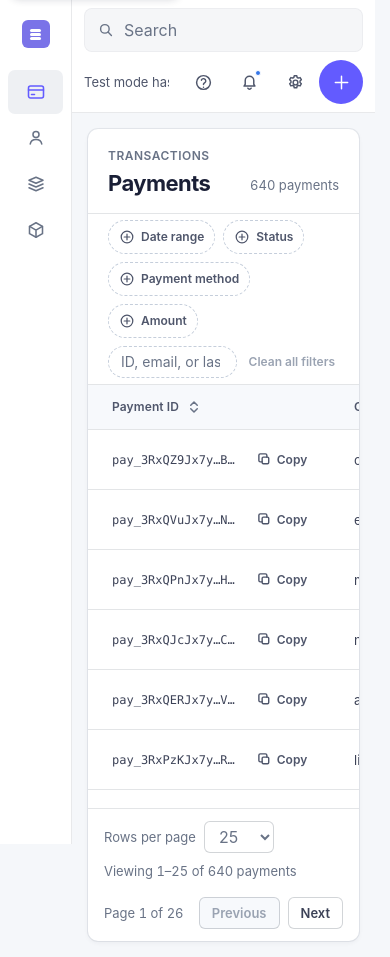
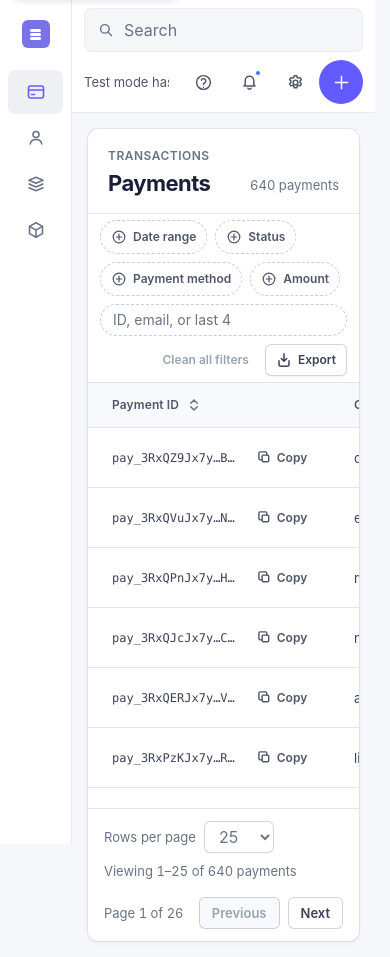
Before and after one commit to brunomestanza/chargeblast-fe-interview, an Angular app: page / in a window 390 px wide. Built offline with nearby package versions, Linux system fonts and the light colour scheme.

Commit message:
feat: export current payments view as CSV

```diff
--- /dev/null
+++ b/src/app/payments-table/export-payments-button/export-payments-button.css
@@ -0,0 +1,80 @@
+:host {
+  display: block;
+  flex: 0 0 auto;
+}
+
+button {
+  display: inline-flex;
+  align-items: center;
+  justify-content: center;
+  gap: 6px;
+  min-height: 32px;
+  padding: 0 10px;
+  border: 1px solid rgba(31, 45, 61, 0.2);
+  border-radius: 6px;
+  color: #3c4257;
+  background: #ffffff;
+  box-shadow: 0 1px 2px rgba(31, 45, 61, 0.06);
+  font-size: 12px;
+  font-weight: 600;
+  line-height: 20px;
+  white-space: nowrap;
+  cursor: pointer;
+  touch-action: manipulation;
+  transition:
+    background-color 150ms ease,
+    box-shadow 150ms ease,
+    transform 120ms ease-out;
+}
+
+button:active:not(:disabled) {
+  transform: scale(0.97);
+}
+
+button:disabled {
+  border-color: #d8dee8;
+  color: #9aa3b2;
+  background: #f7f9fc;
+  box-shadow: none;
+  cursor: not-allowed;
+}
+
+button:focus-visible {
+  outline: 2px solid #303750;
+  outline-offset: 2px;
+}
+
+svg {
+  width: 16px;
+  height: 16px;
+  fill: none;
+  stroke: currentColor;
+  stroke-linecap: round;
+  stroke-linejoin: round;
+  stroke-width: 1.5;
+}
+
+@media (hover: hover) and (pointer: fine) {
+  button:not(:disabled):hover {
+    background: #f7f9fc;
+    box-shadow: 0 1px 3px rgba(31, 45, 61, 0.12);
+  }
+}
+
+@media (any-pointer: coarse) {
+  button {
+    min-height: 44px;
+  }
+}
+
+@media (prefers-reduced-motion: reduce) {
+  button {
+    transition: none;
+  }
+}
+
+@media (forced-colors: active) {
+  button {
+    border-color: ButtonText;
+  }
+}
--- /dev/null
+++ b/src/app/payments-table/export-payments-button/export-payments-button.ts
@@ -0,0 +1,25 @@
+import { Component, input, output } from '@angular/core';
+
+@Component({
+  selector: 'app-export-payments-button',
+  template: `
+    <button
+      type="button"
+      aria-controls="payments-table"
+      aria-label="Export current payments view as CSV"
+      [disabled]="disabled()"
+      (click)="exportRequested.emit()"
+    >
+      <svg viewBox="0 0 16 16" aria-hidden="true" focusable="false">
+        <path d="M8 1.75v7.5m0 0 2.75-2.75M8 9.25 5.25 6.5" />
+        <path d="M3 8.75v3.5a2 2 0 0 0 2 2h6a2 2 0 0 0 2-2v-3.5" />
+      </svg>
+      <span>Export</span>
+    </button>
+  `,
+  styleUrl: './export-payments-button.css',
+})
+export class ExportPaymentsButton {
+  readonly disabled = input(false);
+  readonly exportRequested = output<void>();
+}
--- /dev/null
+++ b/src/app/payments-table/export-success-toast/export-success-toast.css
@@ -0,0 +1,69 @@
+:host {
+  position: fixed;
+  z-index: 40;
+  inset-inline-end: calc(24px + env(safe-area-inset-right));
+  inset-block-end: calc(24px + env(safe-area-inset-bottom));
+  max-width: calc(100vw - 48px - env(safe-area-inset-left) - env(safe-area-inset-right));
+  pointer-events: none;
+}
+
+.export-toast {
+  display: flex;
+  align-items: center;
+  gap: 8px;
+  min-height: 44px;
+  padding: 12px 14px;
+  border-radius: 8px;
+  color: #ffffff;
+  background: #176b3a;
+  box-shadow: 0 8px 24px rgba(31, 45, 61, 0.2);
+  font-size: 13px;
+  font-weight: 600;
+  line-height: 20px;
+  animation: export-toast-enter 180ms cubic-bezier(0.16, 1, 0.3, 1) both;
+}
+
+svg {
+  flex: 0 0 auto;
+  width: 16px;
+  height: 16px;
+  fill: none;
+  stroke: currentColor;
+  stroke-linecap: round;
+  stroke-linejoin: round;
+  stroke-width: 1.5;
+}
+
+@keyframes export-toast-enter {
+  from {
+    opacity: 0;
+    transform: translateY(6px);
+  }
+
+  to {
+    opacity: 1;
+    transform: translateY(0);
+  }
+}
+
+@media (max-width: 640px) {
+  :host {
+    inset-inline-end: calc(16px + env(safe-area-inset-right));
+    inset-block-end: calc(16px + env(safe-area-inset-bottom));
+    max-width: calc(100vw - 32px - env(safe-area-inset-left) - env(safe-area-inset-right));
+  }
+}
+
+@media (prefers-reduced-motion: reduce) {
+  .export-toast {
+    animation: none;
+  }
+}
+
+@media (forced-colors: active) {
+  .export-toast {
+    border: 1px solid ButtonText;
+    color: Canvas;
+    background: CanvasText;
+  }
+}
--- /dev/null
+++ b/src/app/payments-table/export-success-toast/export-success-toast.ts
@@ -0,0 +1,21 @@
+import { Component, input } from '@angular/core';
+
+@Component({
+  selector: 'app-export-success-toast',
+  host: {
+    'aria-hidden': 'true',
+  },
+  template: `
+    <div class="export-toast">
+      <svg viewBox="0 0 16 16" aria-hidden="true" focusable="false">
+        <circle cx="8" cy="8" r="6.25" />
+        <path d="m5.25 8 1.75 1.75 3.75-4" />
+      </svg>
+      <span>{{ message() }}</span>
+    </div>
+  `,
+  styleUrl: './export-success-toast.css',
+})
+export class ExportSuccessToast {
+  readonly message = input.required<string>();
+}
--- /dev/null
+++ b/src/app/payments-table/payment-csv.ts
@@ -0,0 +1,60 @@
+import type { Payment } from './payment';
+
+export const PAYMENTS_CSV_MIME_TYPE = 'text/csv;charset=utf-8';
+
+const UTF_8_BYTE_ORDER_MARK = '\uFEFF';
+const CSV_ROW_SEPARATOR = '\r\n';
+const SPREADSHEET_FORMULA_PREFIX = /^[\t\r\n ]*[=+\-@]/;
+
+const PAYMENT_CSV_HEADERS = [
+  'Payment ID',
+  'Customer',
+  'Amount',
+  'Currency',
+  'Status',
+  'Payment method type',
+  'Card brand',
+  'Wallet',
+  'Payment method',
+  'Last four',
+  'Created at',
+] as const;
+
+function escapeCsvCell(value: string | number): string {
+  const stringValue = String(value);
+  const spreadsheetSafeValue =
+    typeof value === 'string' && SPREADSHEET_FORMULA_PREFIX.test(stringValue)
+      ? "'" + stringValue
+      : stringValue;
+
+  return '"' + spreadsheetSafeValue.replaceAll('"', '""') + '"';
+}
+
+function paymentCsvRow(payment: Payment): readonly (string | number)[] {
+  const method = payment.paymentMethod;
+
+  return [
+    payment.id,
+    payment.customer,
+    payment.amount,
+    payment.currency,
+    payment.status,
+    method.kind,
+    method.kind === 'card' ? method.brand : '',
+    method.kind === 'card' ? (method.wallet ?? '') : '',
+    method.kind === 'standalone' ? method.method : '',
+    method.lastFour ?? '',
+    payment.createdAt,
+  ];
+}
+
+export function serializePaymentsCsv(payments: readonly Payment[]): string {
+  const rows = [PAYMENT_CSV_HEADERS, ...payments.map(paymentCsvRow)];
+  const csv = rows.map((row) => row.map(escapeCsvCell).join(',')).join(CSV_ROW_SEPARATOR);
+
+  return UTF_8_BYTE_ORDER_MARK + csv + CSV_ROW_SEPARATOR;
+}
+
+export function createPaymentsCsvFilename(timestamp: Date): string {
+  return `payments-${timestamp.toISOString().slice(0, 10)}.csv`;
+}
--- /dev/null
+++ b/src/app/payments-table/payments-table-export.css
@@ -0,0 +1,38 @@
+.filter-toolbar__text-controls {
+  flex-wrap: wrap;
+}
+
+.filter-toolbar__text-controls app-text-search-filter {
+  flex: 1 1 180px;
+  min-width: 180px;
+}
+
+.filter-toolbar__actions {
+  display: flex;
+  flex: 0 0 auto;
+  align-items: center;
+  gap: 12px;
+  margin-inline-start: auto;
+}
+
+@media (max-width: 640px) {
+  .filter-toolbar__text-controls {
+    flex-basis: 100%;
+  }
+
+  .filter-toolbar__text-controls app-text-search-filter {
+    flex-basis: 100%;
+    min-width: 100%;
+  }
+
+  .filter-toolbar__actions {
+    justify-content: flex-end;
+    width: 100%;
+  }
+}
+
+@media (max-width: 400px) {
+  .filter-toolbar {
+    padding-inline: 12px;
+  }
+}
--- a/src/app/payments-table/payments-table.html
+++ b/src/app/payments-table/payments-table.html
@@ -24,8 +24,19 @@
   <p class="visually-hidden" role="status" aria-live="polite" aria-atomic="true">
     {{ isLoading() ? 'Loading payments.' : '' }}
   </p>
+  <p
+    id="payments-export-status"
+    class="visually-hidden"
+    role="status"
+    aria-live="polite"
+    aria-atomic="true"
+  >
+    @for (toast of exportToasts(); track toast.id) {
+      <span>{{ toast.message }}</span>
+    }
+  </p>
 
-  <section class="filter-toolbar" aria-label="Payment filters">
+  <section class="filter-toolbar" aria-label="Payment controls">
     <app-date-range-filter
       [value]="dateRange()"
       [referenceTime]="currentTime()"
@@ -43,10 +54,16 @@
         [value]="textSearchInput()"
         (valueChange)="changeTextSearch($event)"
       />
-      <app-clean-filters-button
-        [disabled]="!hasActiveFilters()"
-        (cleanRequested)="clearAllFilters($event)"
-      />
+      <div class="filter-toolbar__actions">
+        <app-clean-filters-button
+          [disabled]="!hasActiveFilters()"
+          (cleanRequested)="clearAllFilters($event)"
+        />
+        <app-export-payments-button
+          [disabled]="isLoading()"
+          (exportRequested)="exportCurrentView()"
+        />
+      </div>
     </div>
   </section>
 
@@ -184,3 +201,7 @@
     </nav>
   </footer>
 </section>
+
+@for (toast of exportToasts(); track toast.id) {
+  <app-export-success-toast [message]="toast.message" />
+}
--- a/src/app/payments-table/payments-table.ts
+++ b/src/app/payments-table/payments-table.ts
@@ -15,6 +15,8 @@ import {
 import { takeUntilDestroyed } from '@angular/core/rxjs-interop';
 import { ActivatedRoute, NavigationEnd, Router, type ParamMap } from '@angular/router';
 import { filter, take } from 'rxjs';
+import { ExportPaymentsButton } from './export-payments-button/export-payments-button';
+import { ExportSuccessToast } from './export-success-toast/export-success-toast';
 import { AmountRangeFilter } from './filters/amount-range-filter/amount-range-filter';
 import {
   type AmountRange,
@@ -56,6 +58,11 @@ import {
   serializeTextSearchQuery,
 } from './payment-filter-query';
 import { PAYMENT_STATUS_LABELS, Payment, PaymentStatus } from './payment';
+import {
+  createPaymentsCsvFilename,
+  PAYMENTS_CSV_MIME_TYPE,
+  serializePaymentsCsv,
+} from './payment-csv';
 import { PAYMENT_QUERY_DELAY } from './payment-query-delay';
 import { PaymentCopyState, PaymentRow } from './payment-row';
 import { PaymentSkeletonRow } from './payment-skeleton-row';
@@ -76,6 +83,7 @@ const DEFAULT_PAGE_SIZE = PAGE_SIZE_OPTIONS[0];
 const PAGE_SIZE_STORAGE_KEY = 'chargeblast.payments.page-size';
 const SORT_QUERY_PARAM = 'sort';
 const TEXT_SEARCH_DEBOUNCE_MS = 2_000;
+const EXPORT_TOAST_DURATION_MS = 5_000;
 const MANAGED_VIEW_QUERY_PARAMS = new Set([
   SORT_QUERY_PARAM,
   DATE_RANGE_QUERY_PARAM,
@@ -107,6 +115,11 @@ interface PaymentViewState {
 
 interface PendingViewStateWrite {
   readonly source: 'payments-table';
+}
+
+interface ExportToast {
+  readonly id: number;
+  readonly message: string;
 }
 
 const PAYMENT_TABLE_COLUMNS: readonly PaymentTableColumn[] = [
@@ -166,11 +179,18 @@ function readStoredPageSize(
     AmountRangeFilter,
     TextSearchFilter,
     CleanFiltersButton,
+    ExportPaymentsButton,
+    ExportSuccessToast,
     PaymentRow,
     PaymentSkeletonRow,
   ],
   templateUrl: './payments-table.html',
-  styleUrls: ['./payments-table.css', './payments-table-scroll.css', './payments-table-sort.css'],
+  styleUrls: [
+    './payments-table.css',
+    './payments-table-export.css',
+    './payments-table-scroll.css',
+    './payments-table-sort.css',
+  ],
 })
 export class PaymentsTable {
   private readonly document = inject(DOCUMENT);
@@ -189,6 +209,7 @@ export class PaymentsTable {
   protected readonly sortCriteria = signal<readonly PaymentSortCriterion[]>(DEFAULT_PAYMENT_SORT);
   protected readonly sortAnnouncement = signal('');
   protected readonly filterAnnouncement = signal('');
+  protected readonly exportToasts = signal<readonly ExportToast[]>([]);
   protected readonly pageSizeOptions = PAGE_SIZE_OPTIONS;
   protected readonly pageSize = signal<PageSize>(DEFAULT_PAGE_SIZE);
   protected readonly currentPage = signal(1);
@@ -308,6 +329,8 @@ export class PaymentsTable {
     });
   });
   private feedbackTimer: ReturnType<typeof setTimeout> | undefined;
+  private exportToastTimer: ReturnType<typeof setTimeout> | undefined;
+  private exportToastId = 0;
   private textSearchTimer: ReturnType<typeof setTimeout> | undefined;
   private queryTimer: ReturnType<typeof setTimeout> | undefined;
   private queryRequestId = 0;
@@ -342,6 +365,7 @@ export class PaymentsTable {
     afterNextRender(() => this.startBrowserState());
     this.destroyRef.onDestroy(() => {
       this.clearFeedbackTimer();
+      this.clearExportToastTimer();
       this.clearTextSearchTimer();
       this.cancelPendingQuery();
       this.stopClock();
@@ -368,6 +392,42 @@ export class PaymentsTable {
 
   protected openPaymentDetails(paymentId: string): void {
     void this.router.navigate(['/payments', paymentId], { queryParamsHandling: 'preserve' });
+  }
+
+  protected exportCurrentView(): void {
+    const browserWindow = this.document.defaultView;
+
+    if (
+      !browserWindow ||
+      this.isLoading() ||
+      typeof browserWindow.URL.createObjectURL !== 'function'
+    ) {
+      return;
+    }
+
+    const payments = this.sortedPayments();
+    const csv = serializePaymentsCsv(payments);
+    const blob = new browserWindow.Blob([csv], { type: PAYMENTS_CSV_MIME_TYPE });
+    const downloadLink = this.document.createElement('a');
+    let objectUrl: string | null = null;
+
+    try {
+      objectUrl = browserWindow.URL.createObjectURL(blob);
+      downloadLink.href = objectUrl;
+      downloadLink.download = createPaymentsCsvFilename(new Date(this.currentTime() ?? Date.now()));
+      downloadLink.hidden = true;
+      this.document.body.append(downloadLink);
+      downloadLink.click();
+      this.showExportSuccess(payments.length);
+    } catch {
+      // Do not announce success when the browser cannot initiate the download.
+    } finally {
+      downloadLink.remove();
+
+      if (objectUrl !== null && typeof browserWindow.URL.revokeObjectURL === 'function') {
+        browserWindow.URL.revokeObjectURL(objectUrl);
+      }
+    }
   }
 
   protected changeSort(column: PaymentSortColumn): void {
@@ -1025,4 +1085,31 @@ export class PaymentsTable {
       this.feedbackTimer = undefined;
     }
   }
+
+  private showExportSuccess(paymentCount: number): void {
+    this.clearExportToastTimer();
+    const toastId = ++this.exportToastId;
+    const paymentLabel = paymentCount === 1 ? 'payment' : 'payments';
+
+    this.exportToasts.set([
+      {
+        id: toastId,
+        message: `CSV export completed successfully. ${paymentCount} ${paymentLabel} exported.`,
+      },
+    ]);
+    this.exportToastTimer = setTimeout(() => {
+      if (this.exportToasts()[0]?.id === toastId) {
+        this.exportToasts.set([]);
+      }
+
+      this.exportToastTimer = undefined;
+    }, EXPORT_TOAST_DURATION_MS);
+  }
+
+  private clearExportToastTimer(): void {
+    if (this.exportToastTimer !== undefined) {
+      clearTimeout(this.exportToastTimer);
+      this.exportToastTimer = undefined;
+    }
+  }
 }
```
Also changed, not shown: 2 other files (tests, documents, lock files or other folders).
